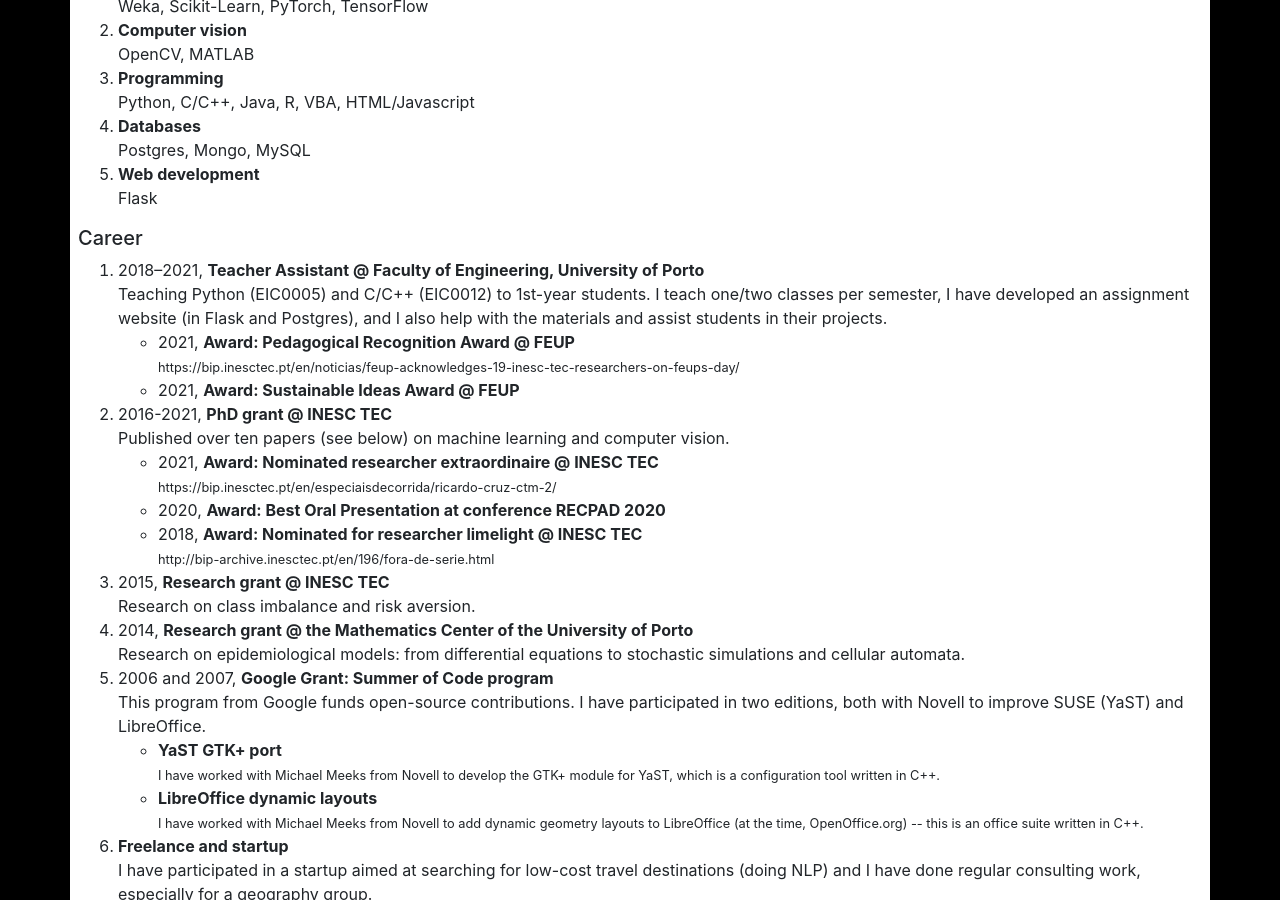
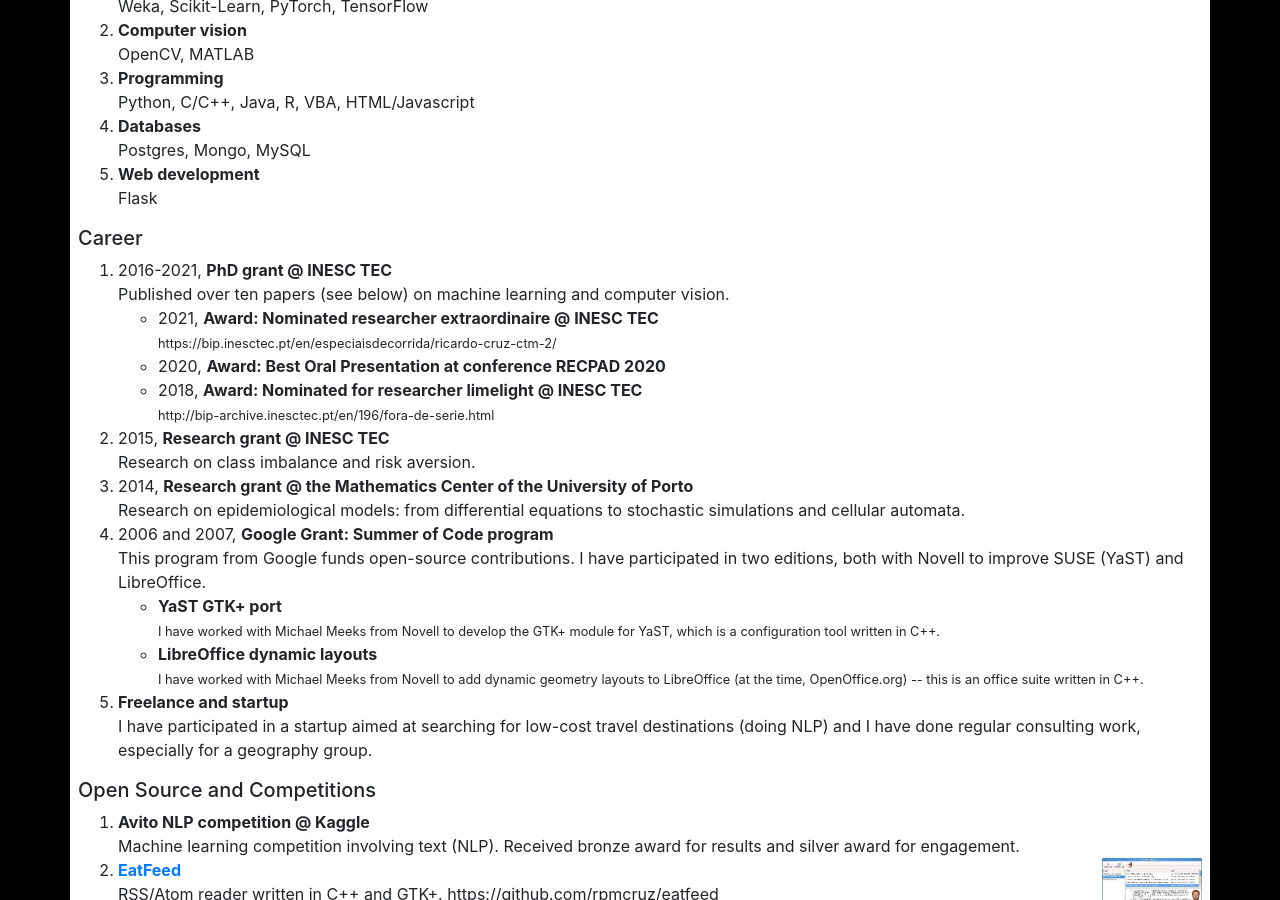
Before and after one commit to rpmcruz/rpmcruz.github.io, a Jekyll site: the page built from cv.html, in a window 1280 px wide and 900 px high, scrolled down 917 px. Built offline with Jekyll 4.4.1, drawn with Linux system fonts in a browser that asks for light colours.

Commit message:
Update cv.html

```diff
--- a/cv.html
+++ b/cv.html
@@ -4,7 +4,6 @@
 active: cv
 ---
 
-<p class="float-right"><img src="imgs/pdf.svg" width="18" height="18"><a href="rpcruz-cv.pdf">PDF version</a></p>
 
 
 
@@ -60,16 +59,6 @@
 </ol>
 <h5 class="cv" name="career">Career</h5>
 <ol>
-<li>2018&ndash;2021, <b>Teacher Assistant @ Faculty of Engineering, University of Porto</b><br>Teaching Python (EIC0005) and C/C++ (EIC0012) to 1st-year students. I teach one/two classes per semester, I have developed an assignment website (in Flask and Postgres), and I also help with the materials and assist students in their projects.</li>
-
-<ul>
-<li>2021, <b>Award: Pedagogical Recognition Award @ FEUP</b><br><small>https://bip.inesctec.pt/en/noticias/feup-acknowledges-19-inesc-tec-researchers-on-feups-day/</small></li>
-
-
-<li>2021, <b>Award: Sustainable Ideas Award @ FEUP</b></li>
-
-
-</ul>
 
 <li>2016-2021, <b>PhD grant @ INESC TEC</b><br>Published over ten papers (see below) on machine learning and computer vision.</li>
 
```
